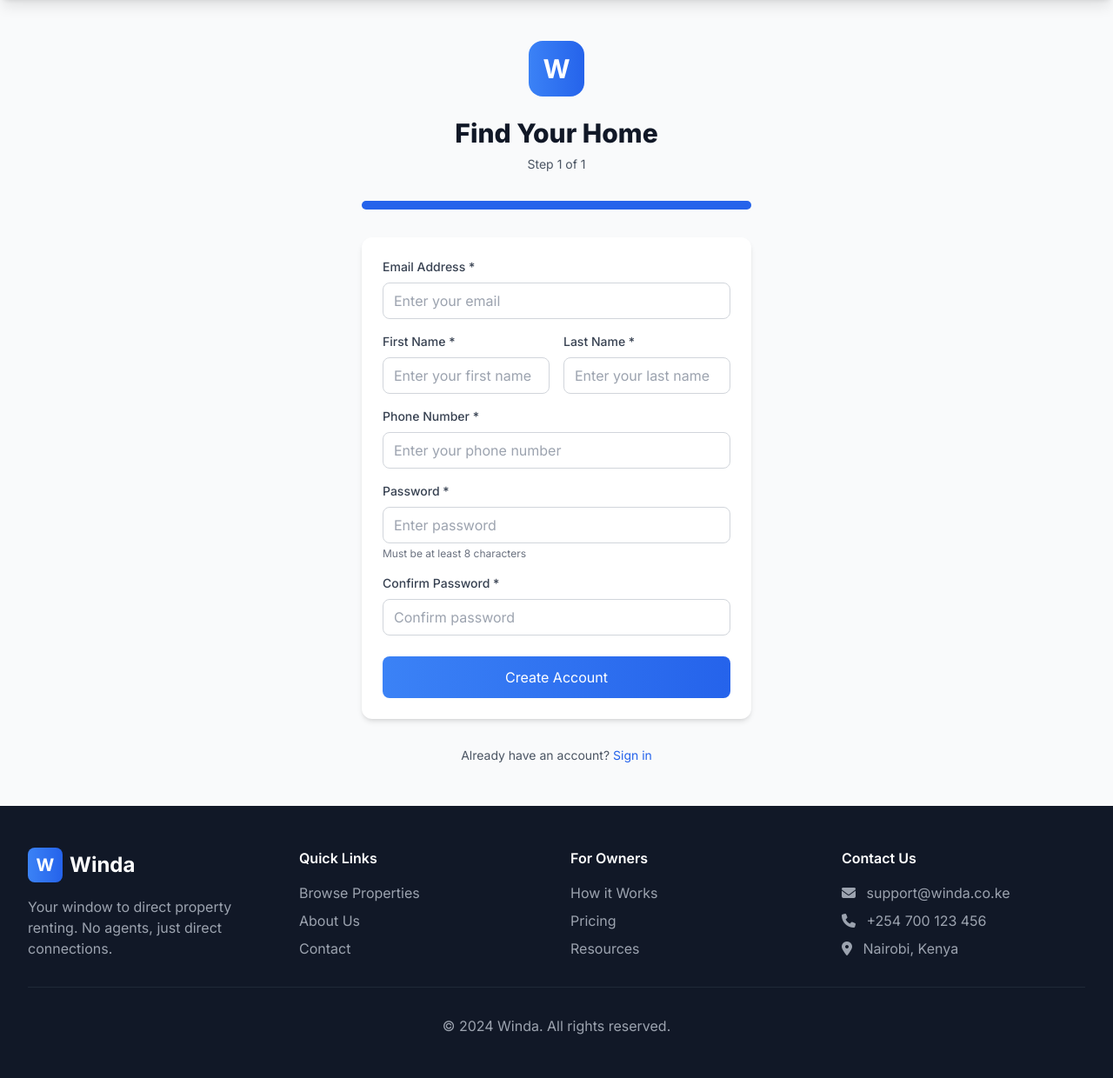
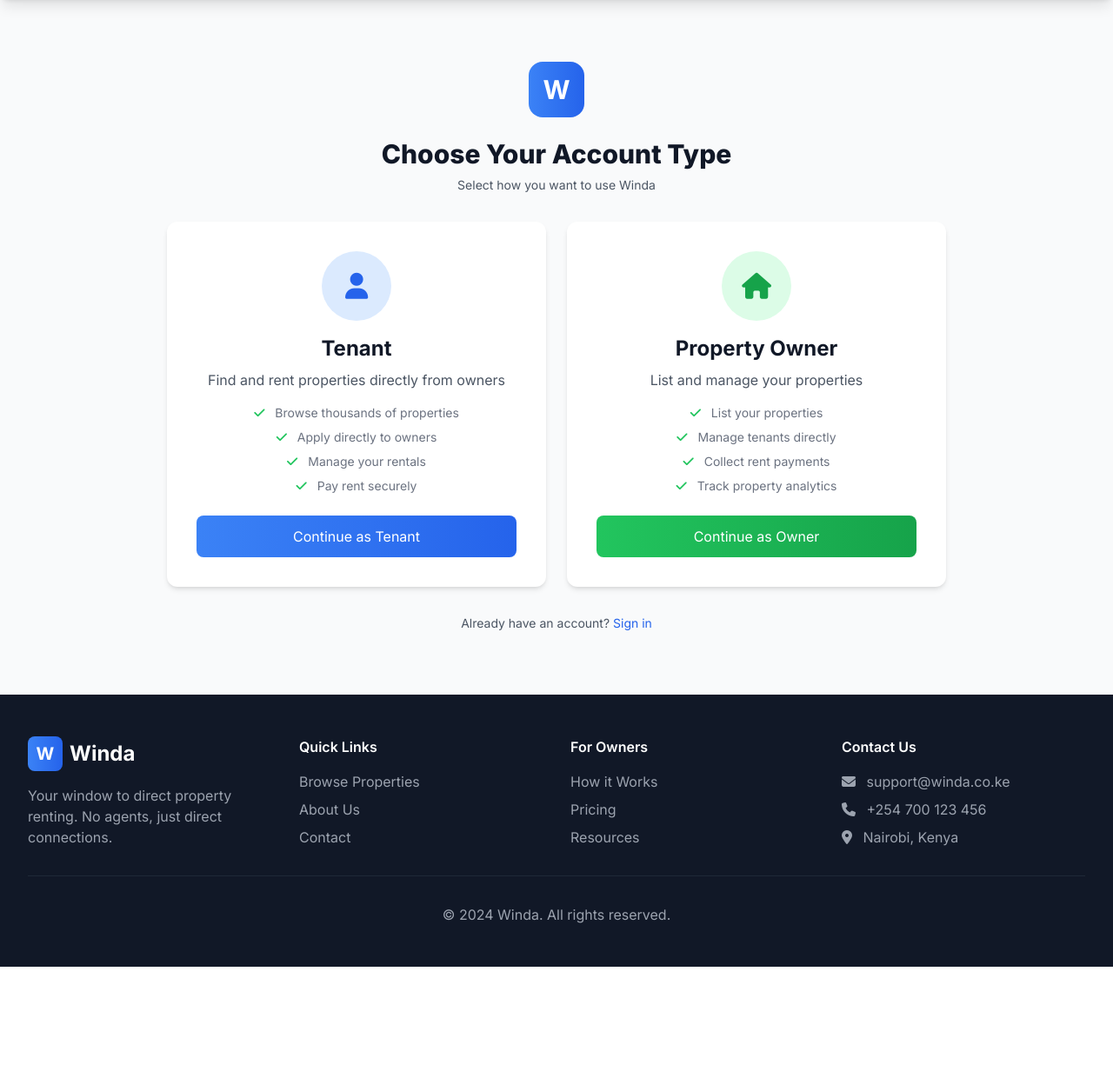
Before and after one commit to Kenaaaanz/winda, a Django app: page /accounts/register/ in a window 1280 px wide. Shown: the part 65-1305 px from the top of the page at 87% size. After the commit the page ends 1177 px from the top, so only its background shows below. Run offline with Django 4.2, Linux system fonts and the light colour scheme; some libraries are stand-ins or nearby versions.

Commit message:
COMMIT15: REGISTRATION LOGIC_5

```diff
--- a/apps/accounts/views.py
+++ b/apps/accounts/views.py
@@ -45,11 +45,24 @@ def register_wizard(request):
     if request.user.is_authenticated:
         return redirect('dashboard')
 
-    # Get current step from session
+    # Get current step from session or default to 1
     step = request.session.get('registration_step', 1)
-    user_type = request.session.get('registration_user_type', 'TENANT')
+    user_type = request.session.get('registration_user_type', None)
 
-    # Handle user type selection
+    # If no user_type is set, show the type selection page
+    if not user_type:
+        if request.method == 'POST':
+            user_type = request.POST.get('user_type')
+            if user_type in ['TENANT', 'HOUSE_OWNER']:
+                request.session['registration_user_type'] = user_type
+                request.session['registration_step'] = 1
+                return redirect('accounts:register_wizard')
+            else:
+                messages.error(request, 'Please select a user type.')
+                return render(request, 'accounts/register_type_select.html')
+        return render(request, 'accounts/register_type_select.html')
+
+    # Handle user type change via GET parameter
     if request.method == 'GET' and 'type' in request.GET:
         user_type = request.GET.get('type')
         if user_type in ['TENANT', 'HOUSE_OWNER']:
@@ -113,8 +126,12 @@ def register_wizard(request):
 
     # Step 3: Bank Details (Owner only)
     if step == 3 and user_type == 'HOUSE_OWNER':
+        # Get bank choices from Paystack
+        from .views import _get_paystack_bank_choices
+        bank_choices, bank_error = _get_paystack_bank_choices()
+
         if request.method == 'POST':
-            form = RegistrationStep3Form(request.POST)
+            form = RegistrationStep3Form(request.POST, bank_choices=bank_choices)
             if form.is_valid():
                 request.session['registration_bank_data'] = {
                     'bank_code': form.cleaned_data['bank_code'],
@@ -123,18 +140,21 @@ def register_wizard(request):
                 }
                 return create_owner_account(request)
         else:
-            form = RegistrationStep3Form()
+            form = RegistrationStep3Form(bank_choices=bank_choices)
 
         return render(request, 'accounts/register_wizard_step3.html', {
             'form': form,
             'user_type': user_type,
             'step': step,
             'total_steps': 3,
+            'bank_choices': bank_choices,
         })
 
-    # Fallback
+    # Fallback - reset if something goes wrong
+    request.session.pop('registration_step', None)
+    request.session.pop('registration_user_type', None)
+    messages.warning(request, 'Please start the registration process again.')
     return redirect('accounts:register_wizard')
-
 
 def create_tenant_account(request):
     """Create tenant account (auto-approved)"""
--- /dev/null
+++ b/templates/accounts/register_type_select.html
@@ -0,0 +1,81 @@
+{% extends 'base.html' %}
+{% load static %}
+
+{% block title %}Choose Account Type - Winda{% endblock %}
+
+{% block content %}
+<div class="min-h-screen flex items-center justify-center bg-gray-50 py-12 px-4 sm:px-6 lg:px-8">
+    <div class="max-w-4xl w-full space-y-8">
+        <div>
+            <div class="flex justify-center">
+                <div class="w-16 h-16 bg-gradient-to-r from-blue-500 to-blue-600 rounded-2xl flex items-center justify-center">
+                    <span class="text-white font-bold text-3xl">W</span>
+                </div>
+            </div>
+            <h2 class="mt-6 text-center text-3xl font-extrabold text-gray-900">
+                Choose Your Account Type
+            </h2>
+            <p class="mt-2 text-center text-sm text-gray-600">
+                Select how you want to use Winda
+            </p>
+        </div>
+
+        <div class="grid grid-cols-1 md:grid-cols-2 gap-6">
+            <!-- Tenant Option -->
+            <div class="bg-white rounded-xl shadow-md overflow-hidden hover:shadow-xl transition-shadow duration-300 border-2 border-transparent hover:border-blue-500">
+                <form method="POST" action="{% url 'accounts:register_wizard' %}">
+                    {% csrf_token %}
+                    <input type="hidden" name="user_type" value="TENANT">
+                    <div class="p-8 text-center">
+                        <div class="w-20 h-20 bg-blue-100 rounded-full flex items-center justify-center mx-auto mb-4">
+                            <i class="fas fa-user text-3xl text-blue-600"></i>
+                        </div>
+                        <h3 class="text-2xl font-bold text-gray-900">Tenant</h3>
+                        <p class="text-gray-600 mt-2">Find and rent properties directly from owners</p>
+                        <ul class="mt-4 text-sm text-gray-500 space-y-2">
+                            <li><i class="fas fa-check text-green-500 mr-2"></i> Browse thousands of properties</li>
+                            <li><i class="fas fa-check text-green-500 mr-2"></i> Apply directly to owners</li>
+                            <li><i class="fas fa-check text-green-500 mr-2"></i> Manage your rentals</li>
+                            <li><i class="fas fa-check text-green-500 mr-2"></i> Pay rent securely</li>
+                        </ul>
+                        <button type="submit" class="mt-6 w-full bg-gradient-to-r from-blue-500 to-blue-600 text-white py-3 rounded-lg hover:shadow-lg transition-all duration-200">
+                            Continue as Tenant
+                        </button>
+                    </div>
+                </form>
+            </div>
+
+            <!-- Owner Option -->
+            <div class="bg-white rounded-xl shadow-md overflow-hidden hover:shadow-xl transition-shadow duration-300 border-2 border-transparent hover:border-blue-500">
+                <form method="POST" action="{% url 'accounts:register_wizard' %}">
+                    {% csrf_token %}
+                    <input type="hidden" name="user_type" value="HOUSE_OWNER">
+                    <div class="p-8 text-center">
+                        <div class="w-20 h-20 bg-green-100 rounded-full flex items-center justify-center mx-auto mb-4">
+                            <i class="fas fa-home text-3xl text-green-600"></i>
+                        </div>
+                        <h3 class="text-2xl font-bold text-gray-900">Property Owner</h3>
+                        <p class="text-gray-600 mt-2">List and manage your properties</p>
+                        <ul class="mt-4 text-sm text-gray-500 space-y-2">
+                            <li><i class="fas fa-check text-green-500 mr-2"></i> List your properties</li>
+                            <li><i class="fas fa-check text-green-500 mr-2"></i> Manage tenants directly</li>
+                            <li><i class="fas fa-check text-green-500 mr-2"></i> Collect rent payments</li>
+                            <li><i class="fas fa-check text-green-500 mr-2"></i> Track property analytics</li>
+                        </ul>
+                        <button type="submit" class="mt-6 w-full bg-gradient-to-r from-green-500 to-green-600 text-white py-3 rounded-lg hover:shadow-lg transition-all duration-200">
+                            Continue as Owner
+                        </button>
+                    </div>
+                </form>
+            </div>
+        </div>
+
+        <div class="text-center">
+            <p class="text-sm text-gray-600">
+                Already have an account?
+                <a href="{% url 'accounts:login' %}" class="text-blue-600 hover:text-blue-500">Sign in</a>
+            </p>
+        </div>
+    </div>
+</div>
+{% endblock %}
--- a/templates/accounts/register_wizard_step1.html
+++ b/templates/accounts/register_wizard_step1.html
@@ -21,6 +21,9 @@
             </h2>
             <p class="mt-2 text-center text-sm text-gray-600">
                 Step {{ step }} of {{ total_steps }}
+            </p>
+            <p class="mt-1 text-center text-sm text-gray-500">
+                {{ user_type|title }} Account
             </p>
         </div>
 
@@ -84,14 +87,13 @@
                         Continue to Business Details →
                     {% endif %}
                 </button>
+
+                <div class="mt-4 text-center">
+                    <a href="{% url 'accounts:register_wizard' %}?type={% if user_type == 'TENANT' %}HOUSE_OWNER{% else %}TENANT{% endif %}" class="text-sm text-blue-600 hover:text-blue-500">
+                        Switch to {% if user_type == 'TENANT' %}Owner{% else %}Tenant{% endif %} Account
+                    </a>
+                </div>
             </form>
-        </div>
-
-        <div class="text-center">
-            <p class="text-sm text-gray-600">
-                Already have an account?
-                <a href="{% url 'accounts:login' %}" class="text-blue-600 hover:text-blue-500">Sign in</a>
-            </p>
         </div>
     </div>
 </div>
```
